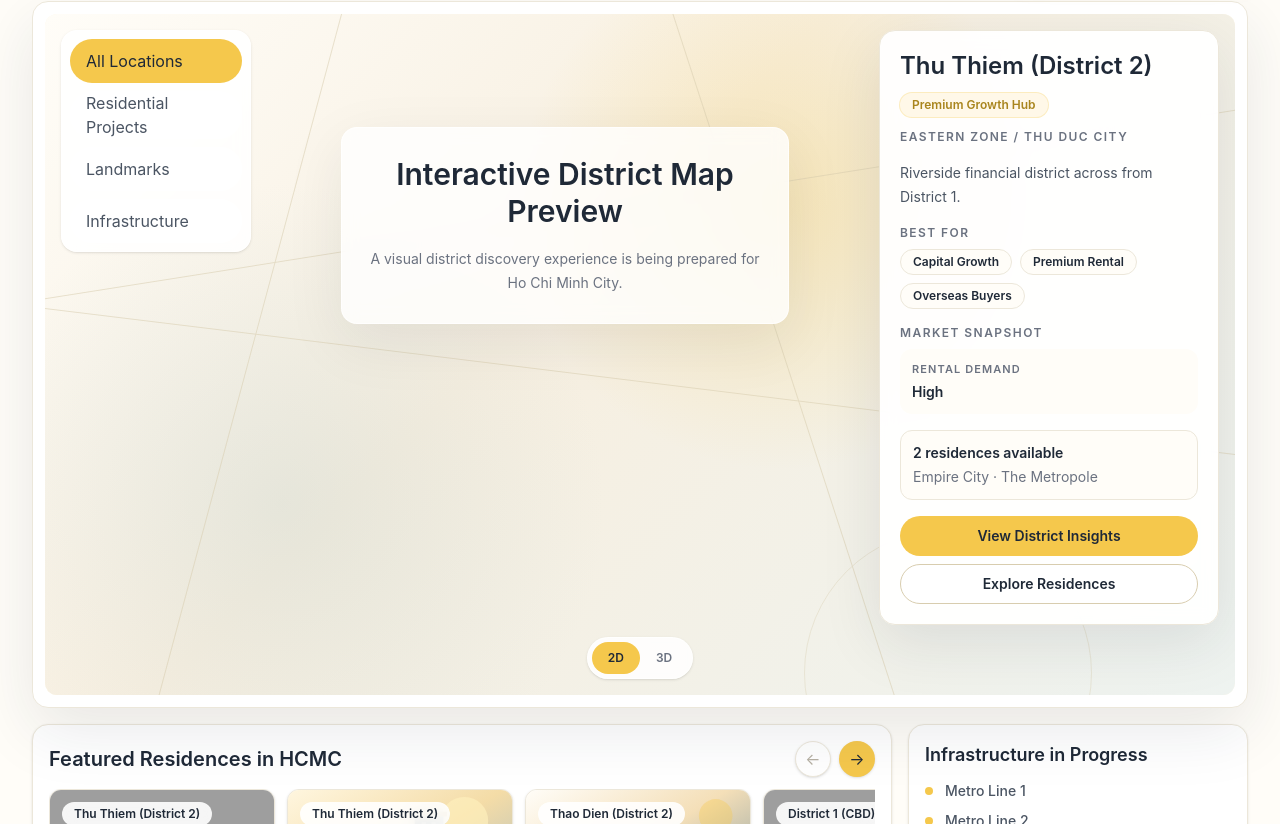
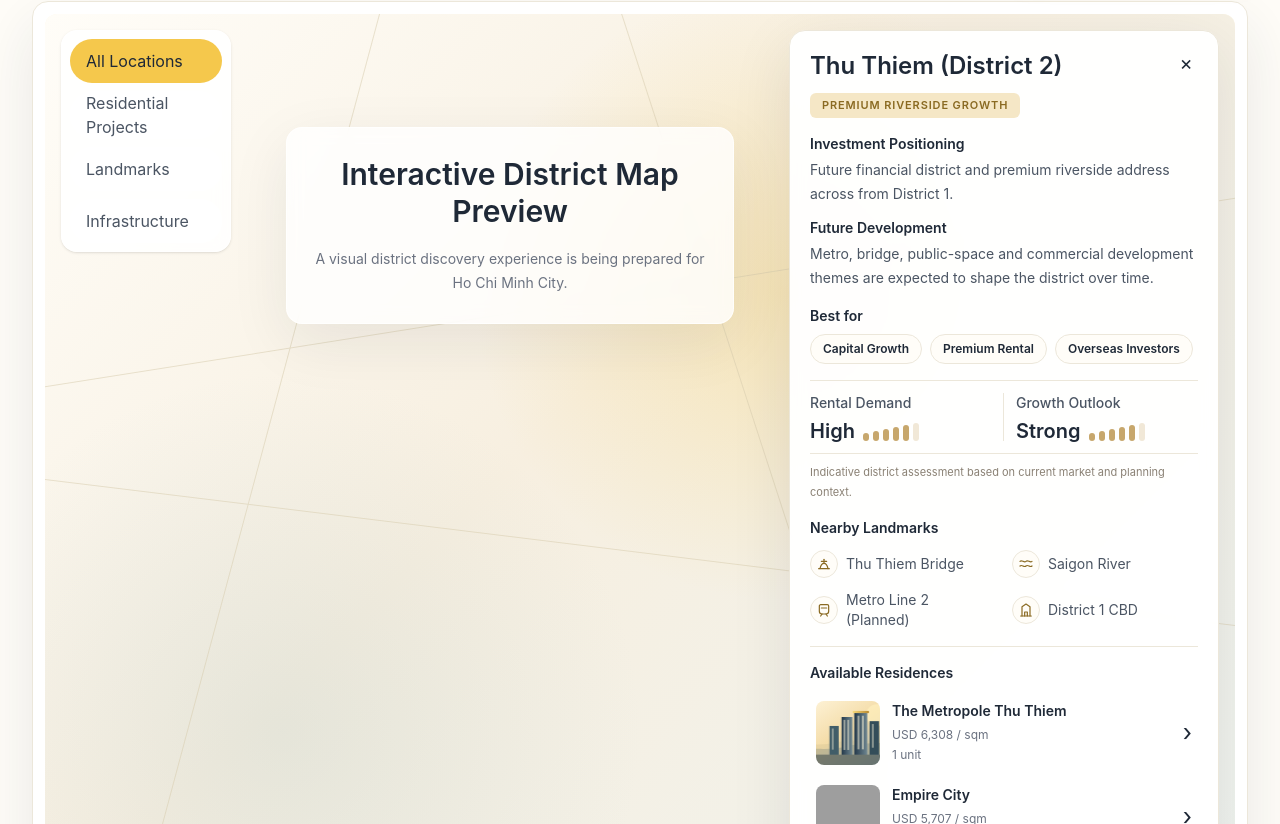
Before and after one commit to MC-eth/vietnam-property-platform, a Next.js app: page / in a window 1280 px wide. Shown: the part 816-1640 px from the top of the page. Built offline with nearby package versions, Linux system fonts and the light colour scheme; grey boxes are pictures that could not be loaded.

Commit message:
Refine homepage district summary panel

```diff
--- a/components/homepage-investment-discovery.tsx
+++ b/components/homepage-investment-discovery.tsx
@@ -16,7 +16,7 @@ export function HomepageInvestmentDiscovery({ projects }: { projects: Project[]
     <section className="bg-[#FFFDF8] px-5 py-6 sm:px-8 lg:py-8">
       <div className="mx-auto max-w-7xl">
         <div>
-          <HomepageMapPlaceholder activeLayer={activeLayer} onLayerChange={setActiveLayer} />
+          <HomepageMapPlaceholder activeLayer={activeLayer} onLayerChange={setActiveLayer} projects={projects} />
         </div>
 
         <div className="mt-4 grid gap-4 xl:grid-cols-[minmax(0,1fr)_340px]">
--- a/components/homepage-map-placeholder.tsx
+++ b/components/homepage-map-placeholder.tsx
@@ -1,11 +1,18 @@
 "use client";
 
 import Link from "next/link";
+import { useState } from "react";
 import { useAppPreferences } from "@/context/app-preferences-context";
+import { hcmcDistrictSummaries } from "@/data/hcmc-investment-map";
+import { formatCurrencyFromUsd } from "@/lib/formatters";
+import type { CurrencyCode } from "@/types/currency";
+import type { HcmcDistrictSummary } from "@/types/hcmc-map";
+import type { Project } from "@/types/project";
 
 type HomepageMapPlaceholderProps = {
   activeLayer: string;
   onLayerChange: (layer: string) => void;
+  projects: Project[];
 };
 
 const layers = [
@@ -15,11 +22,11 @@ const layers = [
   { id: "infrastructure", label: "infrastructure" },
 ] as const;
 
-const bestFor = ["capitalGrowth", "premiumRental", "overseasBuyers"] as const;
-const residences = ["Empire City", "The Metropole"];
+const thuThiemSummary = hcmcDistrictSummaries["thu-thiem"];
 
-export function HomepageMapPlaceholder({ activeLayer, onLayerChange }: HomepageMapPlaceholderProps) {
-  const { t, td } = useAppPreferences();
+export function HomepageMapPlaceholder({ activeLayer, onLayerChange, projects }: HomepageMapPlaceholderProps) {
+  const { t } = useAppPreferences();
+  const [isPanelOpen, setIsPanelOpen] = useState(true);
 
   return (
     <div className="relative overflow-hidden rounded-2xl border border-[#ECE7DA] bg-white p-2 shadow-[0_22px_64px_rgba(31,41,55,0.10)] sm:p-3">
@@ -34,7 +41,7 @@ export function HomepageMapPlaceholder({ activeLayer, onLayerChange }: HomepageM
         </div>
 
         <div className="relative z-10 flex min-h-[540px] flex-col justify-between gap-3 p-3 md:min-h-[500px] md:p-4 lg:min-h-[520px]">
-          <div className="grid gap-4 lg:grid-cols-[170px_1fr_300px] lg:items-start xl:grid-cols-[190px_1fr_340px]">
+          <div className="grid gap-4 lg:grid-cols-[150px_1fr_400px] lg:items-start xl:grid-cols-[170px_1fr_430px]">
             <nav className="flex gap-2 overflow-x-auto rounded-full border border-white/70 bg-white/88 p-2 shadow-sm backdrop-blur lg:flex-col lg:rounded-2xl">
               {layers.map((layer) => (
                 <button
@@ -63,68 +70,21 @@ export function HomepageMapPlaceholder({ activeLayer, onLayerChange }: HomepageM
               </div>
             </div>
 
-            <aside className="rounded-2xl border border-[#ECE7DA] bg-white/94 p-5 shadow-[0_18px_60px_rgba(31,41,55,0.10)] backdrop-blur">
-              <div>
-                <h3 className="text-2xl font-semibold leading-tight text-[#1F2937]">
-                  <TD value="Thu Thiem (District 2)" />
-                </h3>
-                <span className="mt-3 inline-flex rounded-full bg-[#FFF8E8] px-3 py-1 text-xs font-semibold text-[#A9851D] ring-1 ring-[#F5C84C]/35">
-                  {t("premiumGrowthHub")}
-                </span>
-                <p className="mt-3 text-xs font-semibold uppercase tracking-[0.12em] text-[#6B7280]">
-                  <TD value="Eastern Zone / Thu Duc City" />
-                </p>
-              </div>
-
-              <p className="mt-4 text-sm leading-6 text-[#4B5563]">
-                {t("thuThiemMapPositioning")}
-              </p>
-
-              <div className="mt-4">
-                <p className="text-xs font-semibold uppercase tracking-[0.12em] text-[#6B7280]">{t("bestFor")}</p>
-                <div className="mt-2 flex flex-wrap gap-2">
-                  {bestFor.map((item) => (
-                    <span className="rounded-full border border-[#ECE7DA] bg-[#FFFDF8] px-3 py-1 text-xs font-semibold text-[#1F2937]" key={item}>
-                      {t(item)}
-                    </span>
-                  ))}
-                </div>
-              </div>
-
-              <div className="mt-4">
-                <p className="text-xs font-semibold uppercase tracking-[0.12em] text-[#6B7280]">{t("marketSnapshot")}</p>
-                <div className="mt-2">
-                  <Metric label={t("rentalDemand")} value={td("High")} />
-                </div>
-              </div>
-
-              <div className="mt-4 rounded-xl border border-[#ECE7DA] bg-[#FFFDF8] p-3">
-                <p className="text-sm font-semibold text-[#1F2937]">{t("twoResidencesAvailable")}</p>
-                <p className="mt-1 text-sm text-[#6B7280]">
-                  {residences.map((item) => (
-                    <span key={item}>
-                      <TD value={item} />
-                      {item === residences[residences.length - 1] ? "" : " · "}
-                    </span>
-                  ))}
-                </p>
-              </div>
-
-              <div className="mt-4 grid gap-2">
-                <Link
-                  className="premium-focus-ring inline-flex min-h-10 w-full items-center justify-center rounded-full bg-[#F5C84C] px-5 text-sm font-semibold text-[#1F2937] transition hover:bg-[#E7B93D]"
-                  href="/districts/thu-thiem"
-                >
-                  {t("viewDistrictInsights")}
-                </Link>
-                <Link
-                  className="premium-focus-ring inline-flex min-h-10 w-full items-center justify-center rounded-full border border-[#D8CDAF] bg-white px-5 text-sm font-semibold text-[#1F2937] transition hover:border-[#E7B93D] hover:bg-[#FFF8E8]"
-                  href="/properties?district=thu-thiem"
-                >
-                  {t("exploreResidences")}
-                </Link>
-              </div>
-            </aside>
+            {isPanelOpen ? (
+              <DistrictSummaryPanel
+                onClose={() => setIsPanelOpen(false)}
+                projects={projects}
+                summary={thuThiemSummary}
+              />
+            ) : (
+              <button
+                className="premium-focus-ring rounded-2xl border border-[#ECE7DA] bg-white/90 p-5 text-left text-sm font-semibold text-[#1F2937] shadow-sm backdrop-blur transition hover:border-[#F5C84C]"
+                onClick={() => setIsPanelOpen(true)}
+                type="button"
+              >
+                <TD value="View District Insights" />
+              </button>
+            )}
           </div>
 
           <div className="flex justify-center">
@@ -139,16 +99,256 @@ export function HomepageMapPlaceholder({ activeLayer, onLayerChange }: HomepageM
   );
 }
 
-function Metric({ label, value }: { label: string; value: string }) {
+function TD({ value }: { value: string }) {
+  const { td } = useAppPreferences();
+  return <>{td(value)}</>;
+}
+
+function DistrictSummaryPanel({
+  onClose,
+  projects,
+  summary,
+}: {
+  onClose: () => void;
+  projects: Project[];
+  summary: HcmcDistrictSummary;
+}) {
+  const { currency, t, td } = useAppPreferences();
+  const residences = summary.residenceSlugs
+    .map((slug) => projects.find((project) => project.slug === slug))
+    .filter((project): project is Project => Boolean(project));
+
   return (
-    <div className="rounded-xl bg-[#FFFDF8] p-3">
-      <p className="text-[11px] font-semibold uppercase tracking-[0.1em] text-[#6B7280]">{label}</p>
-      <p className="mt-1 text-sm font-semibold text-[#1F2937]">{value}</p>
+    <aside className="relative rounded-2xl border border-[#ECE7DA] bg-white/96 p-4 shadow-[0_18px_60px_rgba(31,41,55,0.10)] backdrop-blur sm:p-5">
+      <button
+        aria-label={t("close")}
+        className="premium-focus-ring absolute right-4 top-4 flex h-8 w-8 items-center justify-center rounded-full text-[#1F2937] transition hover:bg-[#FFF8E8]"
+        onClick={onClose}
+        type="button"
+      >
+        <span aria-hidden="true" className="text-xl leading-none">×</span>
+      </button>
+
+      <div className="pr-9">
+        <h3 className="text-2xl font-semibold leading-tight text-[#1F2937]">
+          <TD value={summary.name} />
+        </h3>
+        <span className="mt-3 inline-flex rounded-md bg-[#F5E7C6] px-3 py-1 text-[11px] font-semibold uppercase tracking-[0.08em] text-[#8A6A22]">
+          <TD value={summary.positioningBadge} />
+        </span>
+      </div>
+
+      <div className="mt-4 grid gap-3">
+        <TextBlock title="Investment Positioning" body={summary.investmentPositioning} />
+        <TextBlock title="Future Development" body={summary.futureDevelopment} />
+      </div>
+
+      <div className="mt-4">
+        <p className="text-sm font-semibold text-[#1F2937]">{t("bestFor")}</p>
+        <div className="mt-2 flex flex-wrap gap-2">
+          {summary.bestFor.map((item) => (
+            <span className="rounded-full border border-[#ECE7DA] bg-[#FFFDF8] px-3 py-1.5 text-xs font-semibold text-[#1F2937]" key={item}>
+              <TD value={item} />
+            </span>
+          ))}
+        </div>
+      </div>
+
+      <div
+        aria-label={td("Indicative district assessment based on current market and planning context.")}
+        className="mt-4 grid grid-cols-2 divide-x divide-[#ECE7DA] border-y border-[#ECE7DA] py-3"
+        title={td("Indicative district assessment based on current market and planning context.")}
+      >
+        <IndicatorMetric
+          activeSegments={summary.rentalDemand.activeSegments}
+          label="Rental Demand"
+          value={summary.rentalDemand.value}
+        />
+        <IndicatorMetric
+          activeSegments={summary.growthOutlook.activeSegments}
+          label="Growth Outlook"
+          value={summary.growthOutlook.value}
+        />
+      </div>
+      <p className="mt-2 text-[11px] leading-5 text-[#8A8174]">
+        <TD value="Indicative district assessment based on current market and planning context." />
+      </p>
+
+      <div className="mt-4">
+        <p className="text-sm font-semibold text-[#1F2937]">
+          <TD value="Nearby Landmarks" />
+        </p>
+        <div className="mt-3 grid grid-cols-2 gap-x-4 gap-y-3">
+          {summary.landmarks.map((landmark) => (
+            <div className="flex items-center gap-2 text-sm text-[#4B5563]" key={landmark.label}>
+              <span className="flex h-7 w-7 shrink-0 items-center justify-center rounded-full border border-[#ECE7DA] bg-[#FFFDF8] text-[#8A6A22]">
+                <LandmarkIcon icon={landmark.icon} />
+              </span>
+              <span className="leading-5"><TD value={landmark.label} /></span>
+            </div>
+          ))}
+        </div>
+      </div>
+
+      <div className="mt-4 border-t border-[#ECE7DA] pt-4">
+        <p className="text-sm font-semibold text-[#1F2937]">
+          <TD value="Available Residences" />
+        </p>
+        <div className="mt-3 grid gap-2">
+          {residences.map((project) => (
+            <ResidenceRow currency={currency} key={project.slug} project={project} />
+          ))}
+        </div>
+      </div>
+
+      <Link
+        className="premium-focus-ring mt-4 inline-flex min-h-12 w-full items-center justify-center gap-2 rounded-xl bg-[#C7A76C] px-5 text-sm font-semibold text-[#1F2937] transition hover:bg-[#B99552]"
+        href={summary.districtInsightsHref}
+      >
+        {t("viewDistrictInsights")}
+        <span aria-hidden="true">→</span>
+      </Link>
+    </aside>
+  );
+}
+
+function TextBlock({ body, title }: { body: string; title: string }) {
+  return (
+    <div>
+      <p className="text-sm font-semibold text-[#1F2937]">
+        <TD value={title} />
+      </p>
+      <p className="mt-1 text-sm leading-6 text-[#4B5563]">
+        <TD value={body} />
+      </p>
     </div>
   );
 }
 
-function TD({ value }: { value: string }) {
-  const { td } = useAppPreferences();
-  return <>{td(value)}</>;
+function IndicatorMetric({
+  activeSegments,
+  label,
+  value,
+}: {
+  activeSegments: number;
+  label: string;
+  value: string;
+}) {
+  return (
+    <div className="px-3 first:pl-0 last:pr-0">
+      <p className="text-sm font-medium text-[#4B5563]">
+        <TD value={label} />
+      </p>
+      <div className="mt-2 flex items-end gap-2">
+        <p className="text-xl font-semibold leading-none text-[#1F2937]">
+          <TD value={value} />
+        </p>
+        <SegmentIndicator activeSegments={activeSegments} />
+      </div>
+    </div>
+  );
 }
+
+function SegmentIndicator({ activeSegments }: { activeSegments: number }) {
+  return (
+    <span className="flex items-end gap-1" aria-hidden="true">
+      {Array.from({ length: 6 }).map((_, index) => (
+        <span
+          className={`block w-1.5 rounded-full ${index < activeSegments ? "bg-[#C7A76C]" : "bg-[#F1E8D7]"}`}
+          key={index}
+          style={{ height: `${8 + index * 2}px` }}
+        />
+      ))}
+    </span>
+  );
+}
+
+function ResidenceRow({ currency, project }: { currency: CurrencyCode; project: Project }) {
+  const { t } = useAppPreferences();
+  const startingPricePerSqm = getStartingPricePerSqm(project);
+  const availableUnitsCount = project.availableUnits.length;
+
+  return (
+    <Link
+      className="group grid grid-cols-[64px_1fr_auto] items-center gap-3 rounded-xl p-1.5 transition hover:bg-[#FFF8E8]"
+      href={`/properties/${project.slug}`}
+    >
+      <div
+        className="h-16 w-16 rounded-lg bg-cover bg-center"
+        style={{ backgroundImage: `url('${project.heroImage}')` }}
+      />
+      <div className="min-w-0">
+        <p className="truncate text-sm font-semibold text-[#1F2937]">
+          <TD value={project.projectName} />
+        </p>
+        <p className="mt-1 text-xs leading-5 text-[#6B7280]">
+          {startingPricePerSqm ? `${formatCurrencyFromUsd(startingPricePerSqm, currency)} / sqm` : <TD value="Indicative availability" />}
+        </p>
+        <p className="text-xs leading-5 text-[#6B7280]">
+          {availableUnitsCount > 0 ? t("availableUnitCount", { count: availableUnitsCount }) : <TD value="Indicative availability" />}
+        </p>
+      </div>
+      <span className="text-2xl leading-none text-[#1F2937] transition group-hover:translate-x-0.5">›</span>
+    </Link>
+  );
+}
+
+function getStartingPricePerSqm(project: Project) {
+  const prices = project.availableUnits
+    .filter((unit) => unit.sizeSqm > 0)
+    .map((unit) => Math.round(unit.priceUsd / unit.sizeSqm));
+
+  return prices.length > 0 ? Math.min(...prices) : undefined;
+}
+
+function LandmarkIcon({ icon }: { icon: HcmcDistrictSummary["landmarks"][number]["icon"] }) {
+  const commonProps = {
+    "aria-hidden": true,
+    className: "h-4 w-4",
+    fill: "none",
+    stroke: "currentColor",
+    strokeLinecap: "round" as const,
+    strokeLinejoin: "round" as const,
+    strokeWidth: 1.8,
+    viewBox: "0 0 24 24",
+  };
+
+  if (icon === "bridge") {
+    return (
+      <svg {...commonProps}>
+        <path d="M4 19h16" />
+        <path d="M6 19c1-5 3-8 6-8s5 3 6 8" />
+        <path d="M12 11V5" />
+        <path d="M8 8h8" />
+      </svg>
+    );
+  }
+
+  if (icon === "river") {
+    return (
+      <svg {...commonProps}>
+        <path d="M3 8c3-3 6 3 9 0s6 3 9 0" />
+        <path d="M3 15c3-3 6 3 9 0s6 3 9 0" />
+      </svg>
+    );
+  }
+
+  if (icon === "train") {
+    return (
+      <svg {...commonProps}>
+        <path d="M7 4h10a2 2 0 0 1 2 2v8a4 4 0 0 1-4 4H9a4 4 0 0 1-4-4V6a2 2 0 0 1 2-2Z" />
+        <path d="M8 9h8" />
+        <path d="M9 18l-2 3" />
+        <path d="M15 18l2 3" />
+      </svg>
+    );
+  }
+
+  return (
+    <svg {...commonProps}>
+      <path d="M4 21h16" />
+      <path d="M6 21V7l6-4 6 4v14" />
+      <path d="M10 21v-6h4v6" />
+    </svg>
+  );
+}
--- a/constants/translations.ts
+++ b/constants/translations.ts
@@ -1257,7 +1257,7 @@ export const displayTranslations: Record<LanguageCode, Record<string, string>> =
     "Very high": "非常高",
     Moderate: "中等",
     Selective: "選擇性",
-    Strong: "強",
+    Strong: "強勁",
     Weak: "弱",
     Established: "成熟",
     "Foreign Quota": "外國買家配額",
@@ -1265,6 +1265,7 @@ export const displayTranslations: Record<LanguageCode, Record<string, string>> =
     "Legal Documents": "法律文件",
     "Completion Status": "落成狀態",
     "Rental Demand": "租務需求",
+    "Growth Outlook": "增長前景",
     "Resale Liquidity": "轉售流動性",
     "Payment Plan": "付款計劃",
     "Management / Handover": "管理／交樓",
@@ -1278,6 +1279,17 @@ export const displayTranslations: Record<LanguageCode, Record<string, string>> =
     "Under review": "審議中",
     Proposed: "提案中",
     "Subject to delivery": "以實際交付為準",
+    "Premium Riverside Growth": "高端河畔增長區",
+    "Investment Positioning": "投資定位",
+    "Future Development": "未來發展",
+    "Future financial district and premium riverside address across from District 1.":
+      "位於第一郡對岸的未來金融區及高端河畔地段。",
+    "Metro, bridge, public-space and commercial development themes are expected to shape the district over time.":
+      "地鐵、橋樑、公共空間及商業發展主題，預期將逐步塑造此區。",
+    "Nearby Landmarks": "附近地標",
+    "Available Residences": "可選住宅項目",
+    "Indicative district assessment based on current market and planning context.":
+      "根據目前市場及規劃背景作出的參考性區域評估。",
     "Planning theme": "規劃主題",
     "Planning context": "規劃背景",
     "Subject to congestion": "受交通擠塞影響",
@@ -2686,18 +2698,19 @@ export const displayTranslations: Record<LanguageCode, Record<string, string>> =
     Unfurnished: "未連傢俬",
     Furnished: "連傢俬",
     "Part-furnished": "部分傢俬",
-    "Indicative availability": "示意供應",
+    "Indicative availability": "參考性供應",
     "Limited mock stock": "有限模擬單位",
     "Advisor confirmation required": "需顧問確認",
     "Indicative resale unit": "示意二手單位",
     "Mock availability": "模擬供應",
     "Mock primary stock": "模擬一手單位",
     "Indicative launch stock": "示意推售單位",
-    "Thu Thiem Bridge": "守添橋",
+    "Thu Thiem Bridge": "守添大橋",
     "Saigon River": "西貢河",
     "Metro Line 1": "地鐵 1 號線",
     "Metro Line 2": "地鐵 2 號線",
-    "Metro Line 2 (Planned)": "地鐵 2 號線（規劃中）",
+    "Metro Line 2 (Planned)": "地鐵2號線（規劃中）",
+    "District 1 CBD": "第一郡 CBD",
     "Thu Thiem Bridge 2": "守添 2 號橋",
     "Ring Road 3": "三環路",
     "Long Thanh International Airport": "隆城國際機場",
--- a/data/hcmc-investment-map.ts
+++ b/data/hcmc-investment-map.ts
@@ -1,4 +1,5 @@
 import type {
+  HcmcDistrictSummary,
   HcmcMapDistrict,
   HcmcMapLandmark,
   HcmcMapProject,
@@ -202,3 +203,31 @@ export const hcmcMapLandmarks: HcmcMapLandmark[] = [
   { id: "thu-thiem-bridge", name: "Thu Thiem Bridge", type: "bridge", mapPosition: { x: 49, y: 39 } },
   { id: "metro-line-1", name: "Metro Line 1", type: "metro", mapPosition: { x: 73, y: 18 } },
 ];
+
+export const hcmcDistrictSummaries: Record<string, HcmcDistrictSummary> = {
+  "thu-thiem": {
+    name: "Thu Thiem (District 2)",
+    positioningBadge: "Premium Riverside Growth",
+    investmentPositioning:
+      "Future financial district and premium riverside address across from District 1.",
+    futureDevelopment:
+      "Metro, bridge, public-space and commercial development themes are expected to shape the district over time.",
+    bestFor: ["Capital Growth", "Premium Rental", "Overseas Investors"],
+    rentalDemand: {
+      value: "High",
+      activeSegments: 5,
+    },
+    growthOutlook: {
+      value: "Strong",
+      activeSegments: 5,
+    },
+    landmarks: [
+      { icon: "bridge", label: "Thu Thiem Bridge" },
+      { icon: "river", label: "Saigon River" },
+      { icon: "train", label: "Metro Line 2 (Planned)" },
+      { icon: "cbd", label: "District 1 CBD" },
+    ],
+    residenceSlugs: ["the-metropole-thu-thiem", "empire-city"],
+    districtInsightsHref: "/districts/thu-thiem",
+  },
+};
--- a/types/hcmc-map.ts
+++ b/types/hcmc-map.ts
@@ -41,3 +41,25 @@ export type HcmcMapLandmark = {
   type: "airport" | "market" | "tower" | "bridge" | "metro";
   mapPosition: HcmcMapPosition;
 };
+
+export type HcmcDistrictSummary = {
+  name: string;
+  positioningBadge: string;
+  investmentPositioning: string;
+  futureDevelopment: string;
+  bestFor: string[];
+  rentalDemand: {
+    value: InvestmentRating;
+    activeSegments: number;
+  };
+  growthOutlook: {
+    value: string;
+    activeSegments: number;
+  };
+  landmarks: Array<{
+    icon: "bridge" | "river" | "train" | "cbd";
+    label: string;
+  }>;
+  residenceSlugs: string[];
+  districtInsightsHref: string;
+};
```
